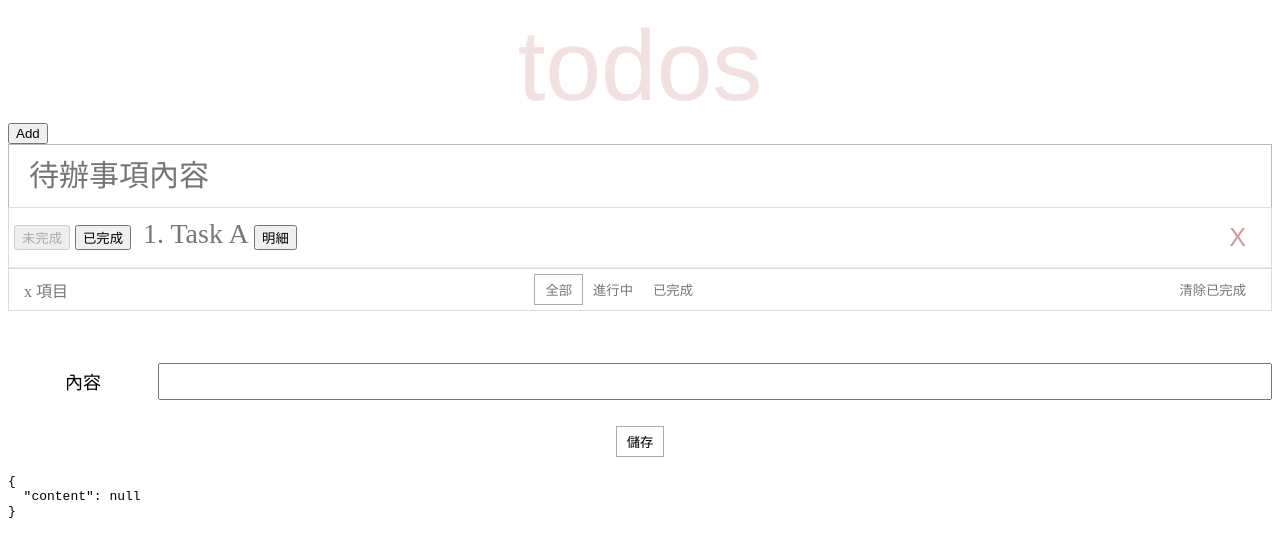
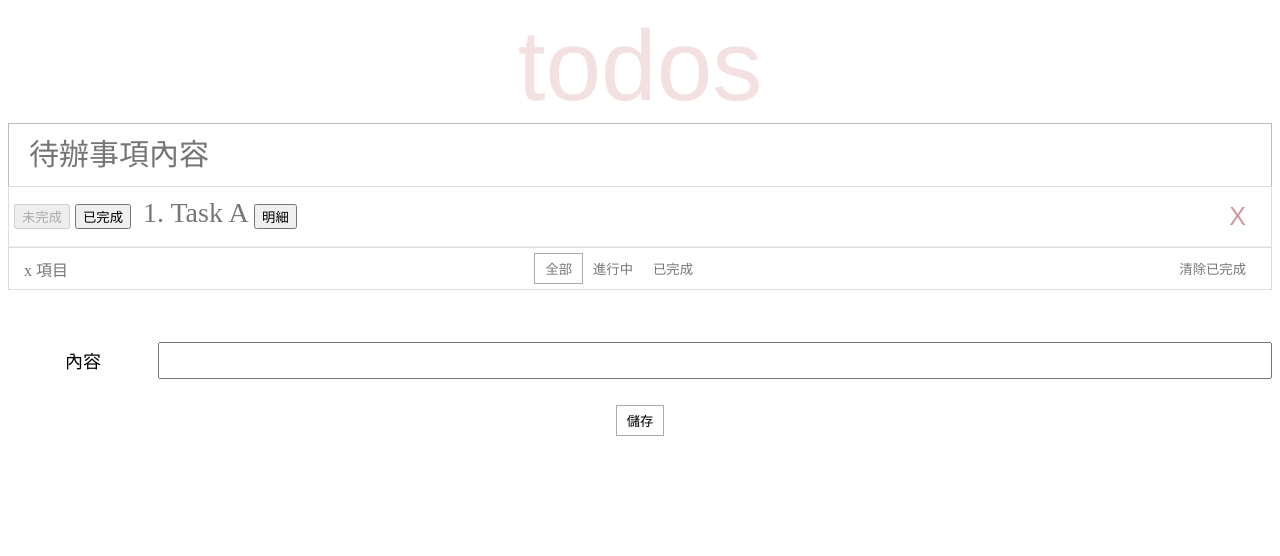
Before and after one commit to zncen/mcu-112-web-12130951, an Angular app: page / in a window 1280 px wide. Shown: the top 556 px of the page. Built offline with nearby package versions, Linux system fonts and the light colour scheme; data requests are answered from the project's data file.

Commit message:
feat(todo-form): 待辦事項表單新增作業實作

```diff
--- a/src/app/app.component.html
+++ b/src/app/app.component.html
@@ -1,6 +1,5 @@
 <div class="container">
   <app-header></app-header>
-  <button type="button" (click)="onAdd()">Add</button>
   <app-todo-search (search)="onSearch($event)"></app-todo-search>
   <section class="main">
     <app-todo-list
@@ -14,7 +13,7 @@
 </div>
 
 <div class="container">
-  <app-todo-form></app-todo-form>
+  <app-todo-form (save)="onSave($event)"></app-todo-form>
 </div>
 
 <ng-container *ngIf="selectedId">
--- a/src/app/app.component.ts
+++ b/src/app/app.component.ts
@@ -16,7 +16,6 @@
 import { TodoFormComponent } from './todo-form/todo-form.component';
 import { TodoListComponent } from './todo-list/todo-list.component';
 import { TodoSearchComponent } from './todo-search/todo-search.component';
-
 @Component({
   selector: 'app-root',
   standalone: true,
@@ -45,9 +44,10 @@
       this.search$
     ).pipe(switchMap(() => this.taskService.getAll(this.search$.value)));
   }
-  onAdd(): void {
-    this.taskService.add('待辦事項 C').subscribe(() => this.refresh$.next());
+  onSave(task: Todo): void {
+    this.taskService.add(task).subscribe(() => this.refresh$.next());
   }
+
   onRemove(id: number): void {
     this.taskService.remove(id).subscribe(() => this.refresh$.next());
   }
--- a/src/app/services/task-remote.service.ts
+++ b/src/app/services/task-remote.service.ts
@@ -17,12 +17,11 @@
     const url = content ? `${this.url}?content_like=${content}` : this.url;
     return this.httpClient.get<Todo[]>(url);
   }
-
-  add(content: string): Observable<Todo> {
+  add(task: Todo): Observable<Todo> {
     console.log('Task Remote Service - add');
-    const task = new Todo({ content });
     return this.httpClient.post<Todo>(this.url, task);
   }
+
   updateState({ id, content }: Todo, hasFinished: boolean): Observable<Todo> {
     console.log('Task Remote Service - update');
     const task = new Todo({ content, hasFinished });
--- a/src/app/services/task.service.ts
+++ b/src/app/services/task.service.ts
@@ -13,8 +13,7 @@
   getAll(content: string | null): Observable<Todo[]> {
     console.log('Task Service - getAll');
     return of(this.tasks);
-  }
-  add(content: string): Observable<Todo> {
+  }  add({ content }: Todo): Observable<Todo> {
     console.log('Task Service - add');
     const id =
       this.tasks.length === 0
--- a/src/app/todo-form/todo-form.component.html
+++ b/src/app/todo-form/todo-form.component.html
@@ -4,7 +4,5 @@
       <input type="text" formControlName="content" />
     </div>
   </ng-container>
-  <div class="form-action">
-    <button type="button">儲存</button>
+  <div class="form-action">  <button type="button" (click)="onSave()">儲存</button>
   </div>
-  <pre>{{ form.value | json }}</pre>
--- a/src/app/todo-form/todo-form.component.ts
+++ b/src/app/todo-form/todo-form.component.ts
@@ -1,13 +1,13 @@
-import { JsonPipe } from '@angular/common';
-import { Component, HostBinding } from '@angular/core';
+import { Component, EventEmitter, HostBinding, Output } from '@angular/core';
 import { FormControl, FormGroup, ReactiveFormsModule } from '@angular/forms';
 
 import { ITodoForm } from '../interface/todo-form.interface';
+import { Todo } from '../model/todo';
 
 @Component({
   selector: 'app-todo-form',
   standalone: true,
-  imports: [ReactiveFormsModule, JsonPipe],
+  imports: [ReactiveFormsModule],
   templateUrl: './todo-form.component.html',
   styleUrl: './todo-form.component.css',
 })
@@ -15,7 +15,25 @@
   @HostBinding('class')
   class = 'todo-form';
 
+  @Output()
+  readonly save = new EventEmitter<Todo>();
+
   readonly form = new FormGroup<ITodoForm>({
     content: new FormControl<string | null>(null),
   });
+
+  get formData(): Todo {
+    return new Todo({
+      content: this.content.value!,
+    });
+  }
+
+  get content(): FormControl<string | null> {
+    return this.form.get('content') as FormControl<string | null>;
+  }
+
+  onSave(): void {
+    this.save.emit(this.formData);
+    this.form.reset();
+  }
 }
```
